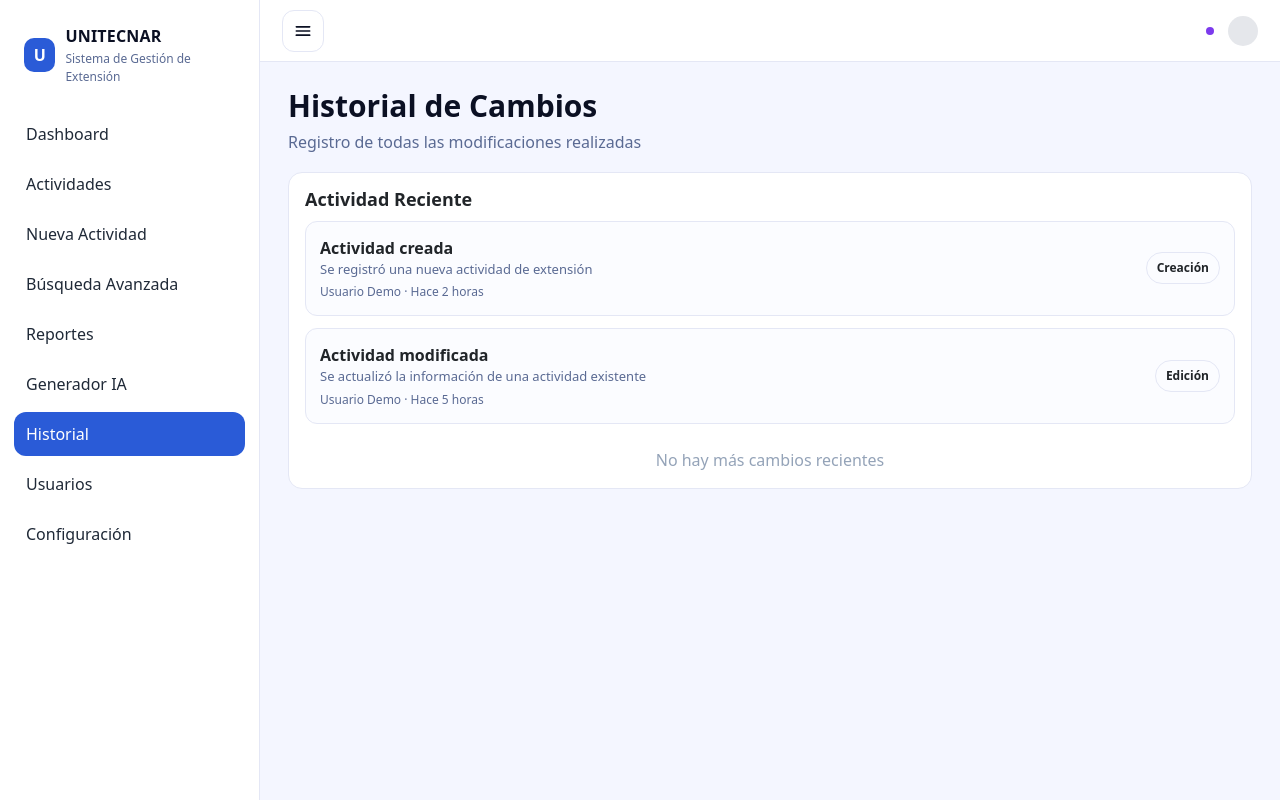
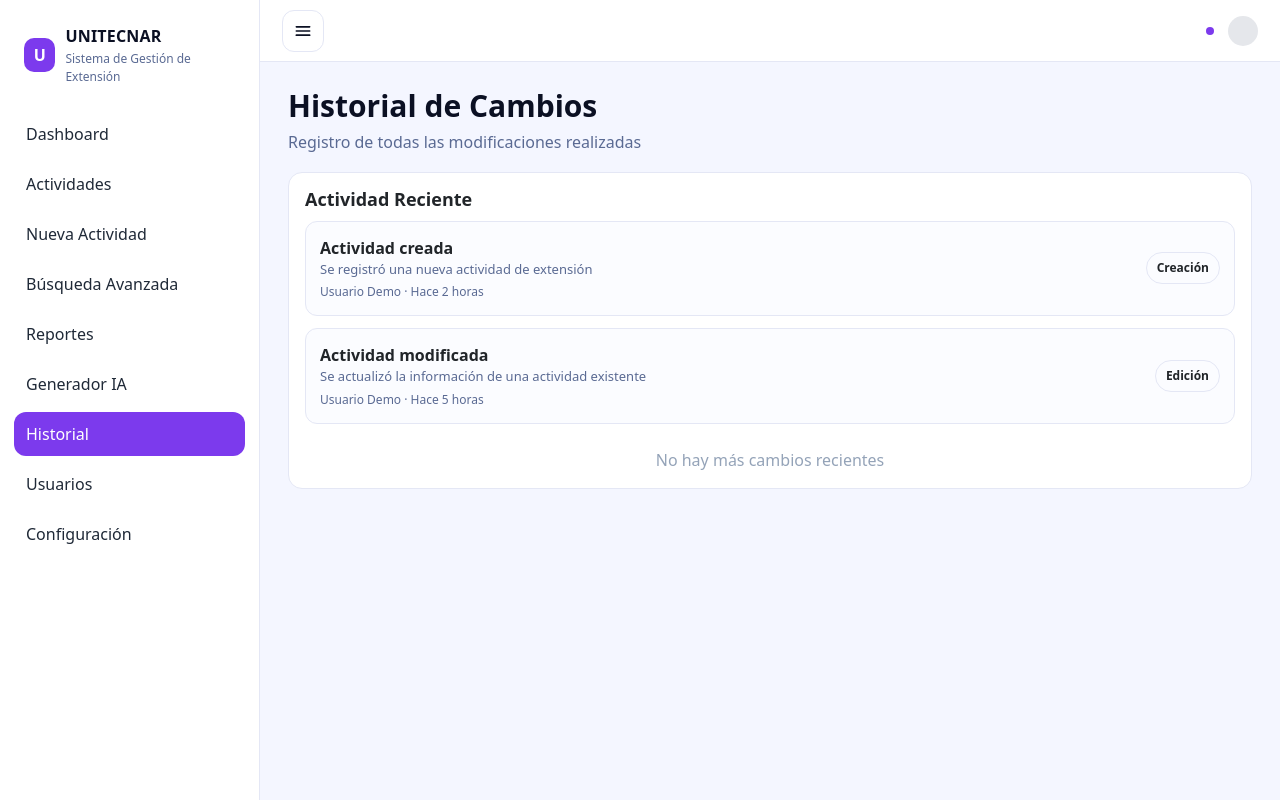
Before and after one commit to Miguelcaroorozco/ProyectoIS, a Python web app: template importante/template/historial.html in a window 1280 px wide. Run offline with Jinja, Linux system fonts and the light colour scheme; the template is opened without the code that fills it, so the values that code supplies are empty.

Commit message:
Update primary color variables and adjust styles for consistency

```diff
--- a/importante/assets/styles.css
+++ b/importante/assets/styles.css
@@ -5,9 +5,9 @@
   --border:#e4e7f5;
   --text:#0b1023;
   --muted:#5a6a93;
-  --primary:#2a5bd7;
-  --primary-2:#234bb5;
-  --primary-soft:#e8efff;
+  --primary:#7c3aed;
+  --primary-2:#6d28d9;
+  --primary-soft:#ede9fe;
   --success-soft:#ecf0ff;
   --warning-soft:#edf1ff;
   --purple-soft:#f1ecff;
@@ -140,7 +140,7 @@ body.sidebar-collapsed .sidebar{
   width:8px;
   height:8px;
   border-radius:999px;
-  background:#7c3aed;
+  background:var(--primary);
 }
 
 .avatar{
@@ -276,7 +276,7 @@ body.sidebar-collapsed .sidebar{
 
 .pill.admin{
   background:var(--primary-soft);
-  border-color:#cfe3fb;
+  border-color:#ddd6fe;
   color:var(--primary);
 }
 
```
